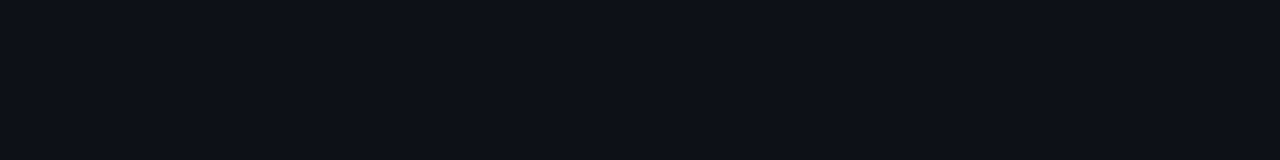
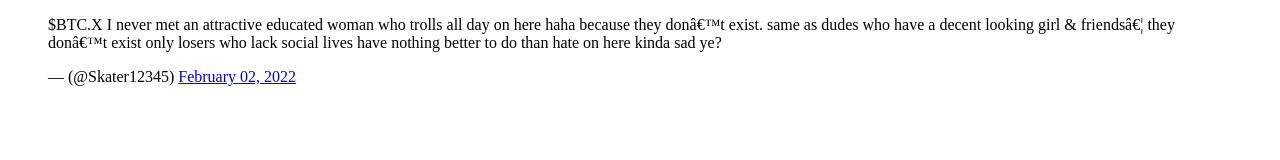
Before and after one commit to geneoes/geneoes.github.io, a plain HTML site: page index.html in a window 1280 px wide. Drawn offline with Linux system fonts and the light colour scheme; a script that the page names is missing.

Commit message:
Update index.html

```diff
--- a/index.html
+++ b/index.html
@@ -6,8 +6,18 @@
 
 
 
-<body style="background: #0d1117">
 
+
+<body>
+  <blockquote class="stocktwits-embedded-post" data-origin="https://core-web-dev.stocktwits.com" data-id="432896913">
+  <p lang="es" dir="ltr">$BTC.X I never met an attractive educated woman who trolls all day on here haha because they don’t exist.
+same as dudes who have a decent looking girl &amp; friends… they don’t exist
+
+only losers who lack social lives have nothing better to do than hate on here
+
+kinda sad ye?
+  </p>&mdash; (@Skater12345) <a href="https://core-web-dev.stocktwits.com/Skater12345/message/432896913"> February 02, 2022</a>
+</blockquote>
+<script async src="https://core-web-dev.stocktwits.com/min/widgets.js" charset="utf-8"></script>
 </body>
-
 </html>
```
